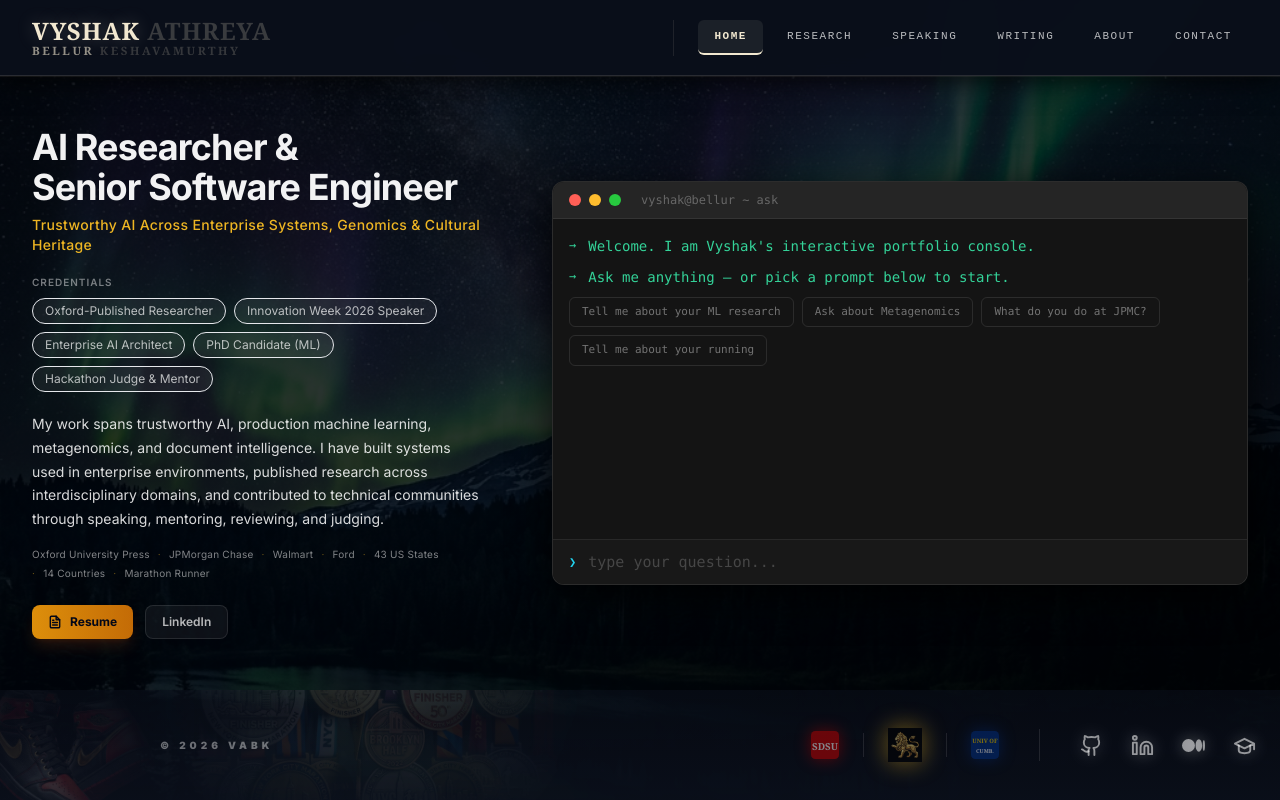
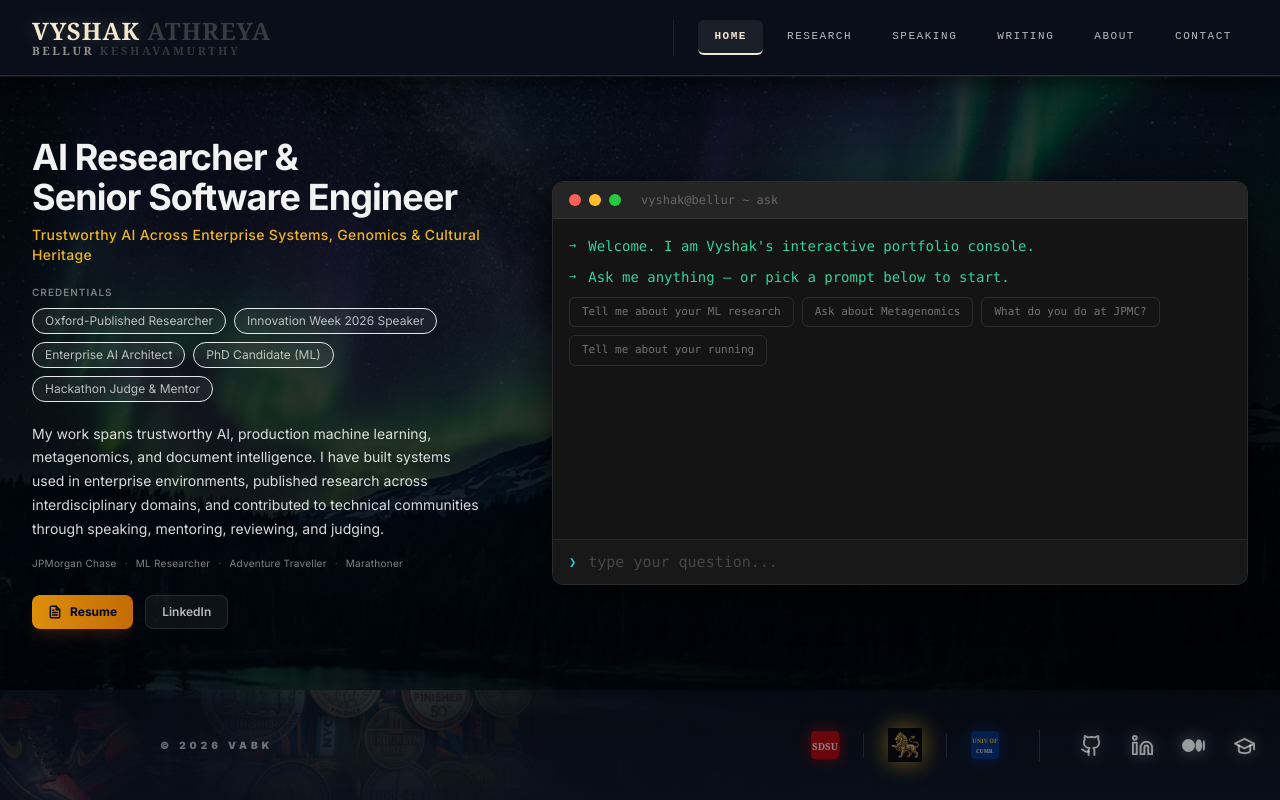
Before and after one commit to vyshakbellur/vyshakbellur.github.io, a React (Vite) app: page / in a window 1280 px wide. Built offline with nearby package versions, Linux system fonts and the light colour scheme.

Commit message:
Simplify home ticker to 4 key identifiers

```diff
--- a/src/pages/Home.tsx
+++ b/src/pages/Home.tsx
@@ -11,13 +11,10 @@ const FACETS = [
 ];
 
 const PROOF_POINTS = [
-  'Oxford University Press',
   'JPMorgan Chase',
-  'Walmart',
-  'Ford',
-  '43 US States',
-  '14 Countries',
-  'Marathon Runner',
+  'ML Researcher',
+  'Adventure Traveller',
+  'Marathoner',
 ];
 
 export default function Home() {
```
